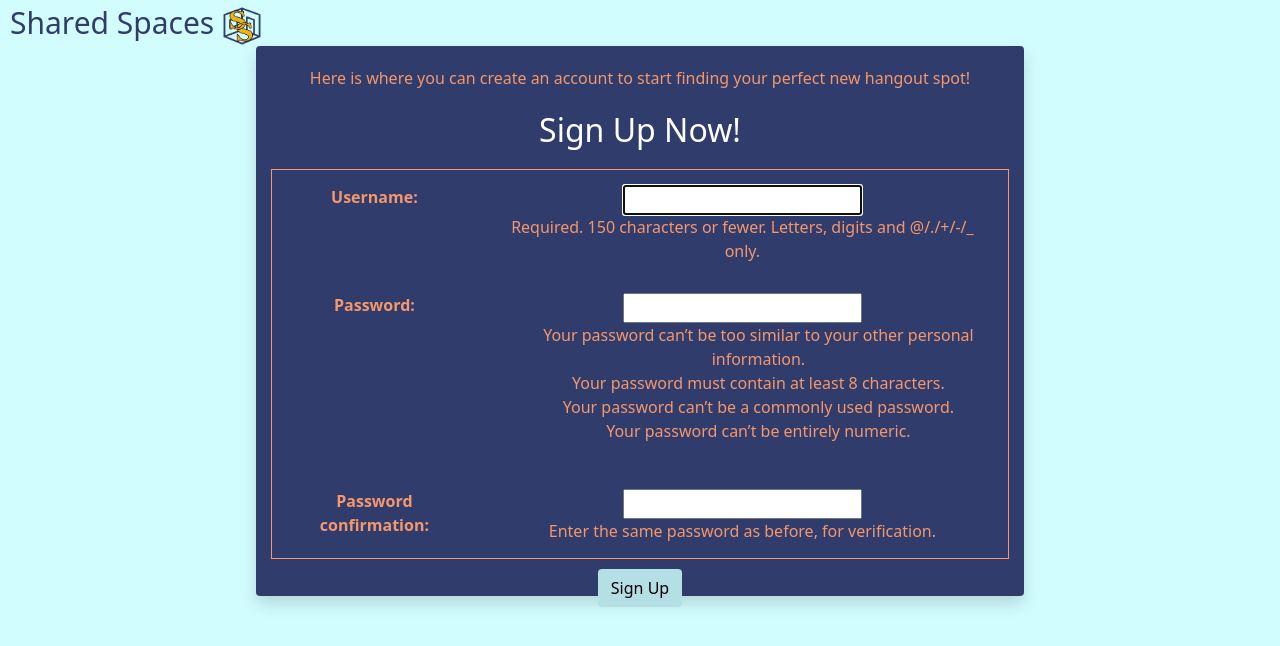
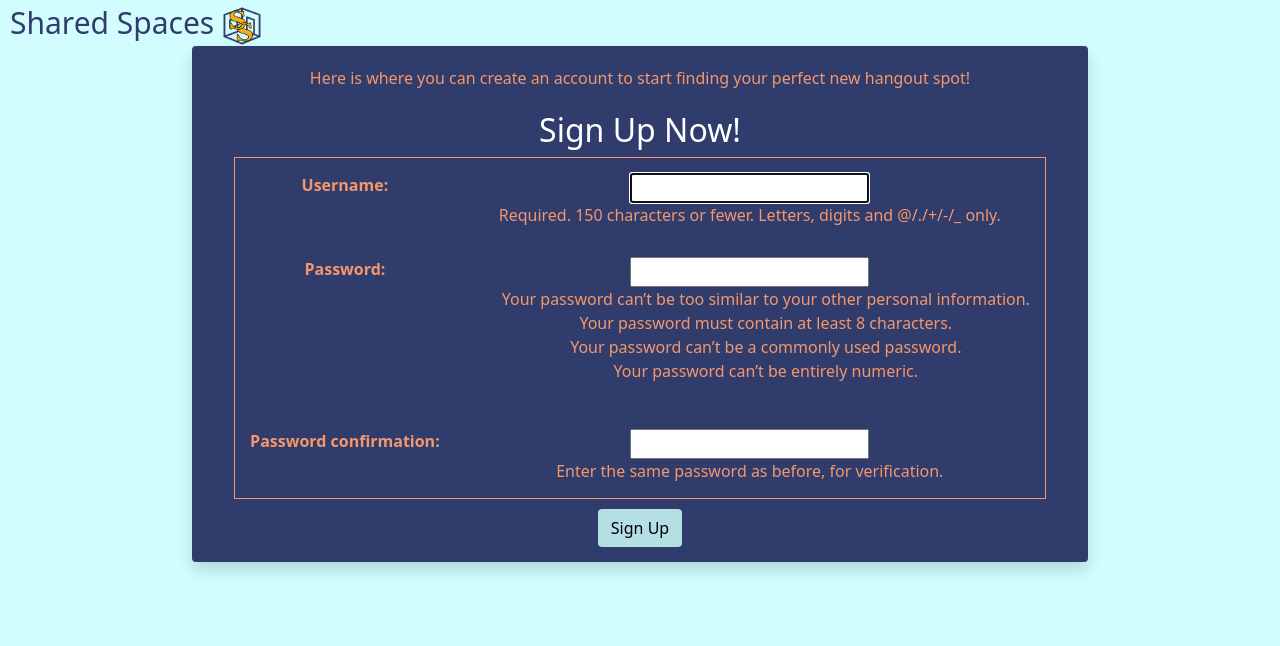
Before and after one commit to sad-cow-png/Shared-Spaces, a Django app: page /sign_up/client/ in a window 1280 px wide. Shown: the top 646 px of the page. Run offline with Django 3.2, Linux system fonts and the light colour scheme.

Commit message:
Added favicon to space pages, fixed sizing issues.

```diff
--- a/sadcowpng/sharedspaces/static/main_pages.css
+++ b/sadcowpng/sharedspaces/static/main_pages.css
@@ -4,10 +4,16 @@
         padding: 15px;
         margin: auto;
         width: 50%;
-        height: 400px;
+        height: 60vh;
+        max-height: 700px;
     }
 
-    .float-c {
+    #description {
+        display: inline-flex;
+        word-wrap: break-word;
+    }
+
+    #client_box {
         background-color: #F4976C;
         text-align: center;
         float: left;
@@ -15,10 +21,12 @@
         margin-top: 10px;
         padding: 10px;
         width: 40%;
-        height: 65%;
+        height: 35vh;
+        overflow: scroll;
+
     }
 
-    .float-p {
+    #proprietor_box {
         background-color: #FBE8A6;
         text-align: center;
         float: left;
@@ -26,7 +34,8 @@
         margin-top: 10px;
         padding: 10px;
         width: 40%;
-        height: 65%;
+        height: 35vh;
+        overflow: scroll;
     }
 
 
@@ -41,12 +50,10 @@
     }
 
     #btn-c {
-       /* margin-top: 35px; */
         margin-top: 15%
     }
 
     #btn-p {
-      /*  margin-top: 10px; */
         margin-top: 5%;
     }
     /* submit, signup buttons */
@@ -75,9 +82,9 @@
         background-color: #D2FDFF ;
     }
 
-    #pr_signup{
-        width: 60%;
-        height: 550px;
+    #signup{
+        width: 70%;
+        height: 90%;
     }
 
     h2 {
@@ -89,7 +96,7 @@
     /* client/proprietor signup pages */
     table{
         color: #F4976C;
-        margin-top: 20px;
+        margin: auto;
         border-spacing: 15px;
         border-color: #F4976C;
     }
--- a/sadcowpng/sharedspaces/static/spaces.css
+++ b/sadcowpng/sharedspaces/static/spaces.css
@@ -49,7 +49,7 @@
 
   table{
       color: #F4976C;
-      margin-top: 20px;
+      margin: auto;
       border-spacing: 5px;
       border-color: #F4976C;
   }
--- a/sadcowpng/sharedspaces/templates/sharedspaces/client_sign_up.html
+++ b/sadcowpng/sharedspaces/templates/sharedspaces/client_sign_up.html
@@ -26,7 +26,7 @@
         <img src="{% static 'logo2-dark.png' %}" width="40" height="40" alt="">
         </a>
 
-        <div class="shadow rounded" id="pr_signup">
+        <div class="shadow rounded" id="signup">
             <p>Here is where you can create an account to
             start finding your perfect new hangout spot!</p>
             <h2>Sign Up Now!</h2>
--- a/sadcowpng/sharedspaces/templates/sharedspaces/create_space.html
+++ b/sadcowpng/sharedspaces/templates/sharedspaces/create_space.html
@@ -12,7 +12,10 @@
               integrity="sha384-eOJMYsd53ii+scO/bJGFsiCZc+5NDVN2yr8+0RDqr0Ql0h+rP48ckxlpbzKgwra6"
               rel="stylesheet">
 
-         <link rel="stylesheet" type="text/css" href="{% static 'spaces.css' %}">
+        <link rel="stylesheet" type="text/css" href="{% static 'spaces.css' %}">
+
+          <!-- favicon -->
+        <link rel="shortcut icon" type="image/png" href="{% static 'logo2-dark.png' %}"/>
 
     </head>
     <body>
--- a/sadcowpng/sharedspaces/templates/sharedspaces/proprietor_signup.html
+++ b/sadcowpng/sharedspaces/templates/sharedspaces/proprietor_signup.html
@@ -26,7 +26,7 @@
             <img src="{% static 'logo2-dark.png' %}" width="40" height="40" alt="">
         </a>
 
-        <div class="shadow rounded" id="pr_signup">
+        <div class="shadow rounded" id="signup">
             <h2>Proprietor Sign Up</h2>
             <form method = "post" >
                 {% csrf_token %}
--- a/sadcowpng/sharedspaces/templates/sharedspaces/update_space.html
+++ b/sadcowpng/sharedspaces/templates/sharedspaces/update_space.html
@@ -12,7 +12,10 @@
               integrity="sha384-eOJMYsd53ii+scO/bJGFsiCZc+5NDVN2yr8+0RDqr0Ql0h+rP48ckxlpbzKgwra6"
               rel="stylesheet">
 
-         <link rel="stylesheet" type="text/css" href="{% static 'spaces.css' %}">
+        <link rel="stylesheet" type="text/css" href="{% static 'spaces.css' %}">
+
+          <!-- favicon -->
+        <link rel="shortcut icon" type="image/png" href="{% static 'logo2-dark.png' %}"/>
 
     </head>
     <body>
```
Also changed, not shown: sadcowpng/sharedspaces/templates/sharedspaces/signup.html (+7 -2 lines).
